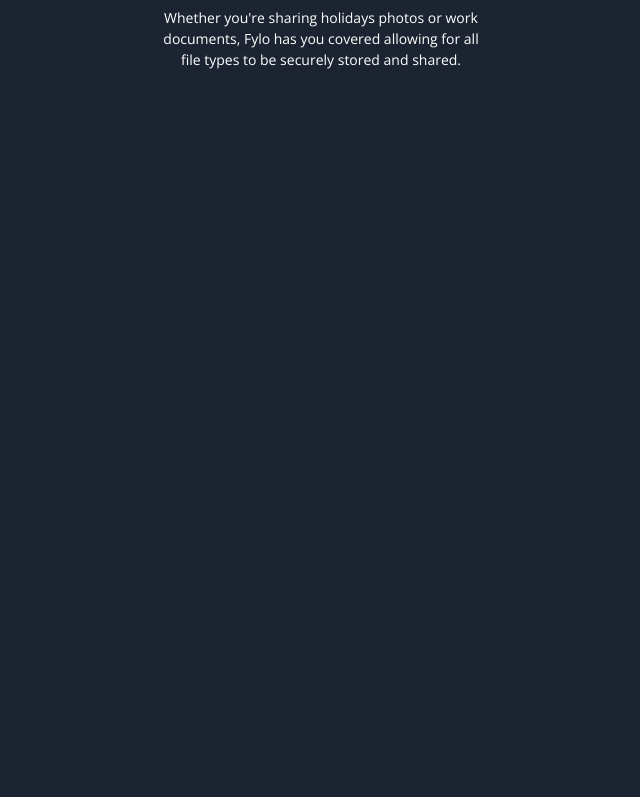
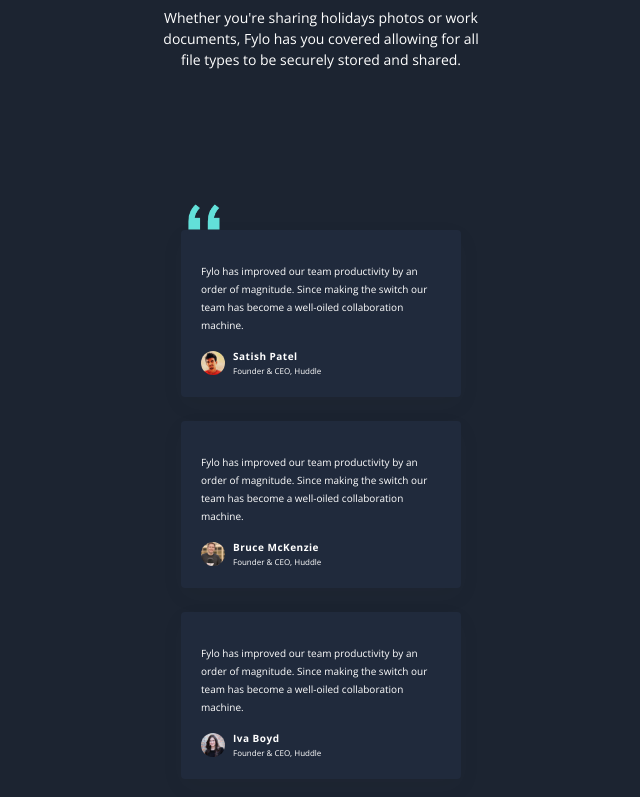
Before and after one commit to Dacardonac/fem-fylo-dark-theme-landing-page, a React (Vite) app: page / in a window 1280 px wide. Shown: the part 1727-2524 px from the top of the page, without its empty margins (319-959 px from the left). Before the commit the page ends 1957 px from the top, so only its background shows below. Built offline with nearby package versions, Linux system fonts and the light colour scheme.

Commit message:
feat: update Main and Cards components with new layout and props

```diff
--- a/src/components/main/Main.tsx
+++ b/src/components/main/Main.tsx
@@ -32,7 +32,10 @@ const Main = () => {
           />
         </div>
       </header>
-      <section aria-label="Features" className={m['main__features']}>
+      <section
+        aria-label="Features"
+        className={m['main__features']}
+      >
         {infoData.map((item, idx) => (
           <Info
             key={idx}
@@ -44,9 +47,23 @@ const Main = () => {
         ))}
       </section>
       <section aria-label="Testimonials">
-        <Cards />
-        <Cards />
-        <Cards />
+        <Cards
+          showQuote={true}
+
+          imgSrc="/images/profile-1.webp"
+          imgAlt="Satish Patel image profile"
+          name="Satish Patel"
+        />
+        <Cards
+          imgSrc="/images/profile-2.webp"
+          imgAlt="Bruce McKenzie image profile"
+          name="Bruce McKenzie"
+        />
+        <Cards
+          imgSrc="/images/profile-3.webp"
+          imgAlt="Iva Boyd image profile"
+          name="Iva Boyd"
+        />
       </section>
     </main>
   );
--- a/src/components/main/cards/Cards.module.scss
+++ b/src/components/main/cards/Cards.module.scss
@@ -1,3 +1,73 @@
 .cards {
+  background: var(--navy-800);
+  border-radius: 0.25rem;
+  box-shadow: 0 8px 24px rgba(56,56,56,0.0459);
+  padding: 1.5rem 1.25rem 1.3125rem 1.25rem;
+  max-width: 17.5rem;
+  margin: 0 auto 1.5rem auto;
+  position: relative;
 
+  &:last-child {
+    margin-bottom: 10rem;
+  }
+
+  &__quote {
+  display: block;
+  width: 2rem;
+  height: 3.125rem;
+  position: absolute;
+  top: -2.375rem;
+  left: 0.45rem;
+  z-index: 2;
+  margin: 0;
+  pointer-events: none;
+  user-select: none;
+
+  &-img {
+    width: 32px;
+    height: 50px;
+    object-fit: contain;
+    display: block;
+  }
 }
+
+  &__text {
+    font-family: "Open Sans", sans-serif;
+    font-size: 0.625rem;
+    line-height: 1.125rem;
+    margin-bottom: 1rem;
+    margin-top: 0.5rem;
+  }
+
+  &__footer {
+    display: flex;
+    align-items: center;
+    gap: 0.5rem;
+  }
+
+  &__avatar {
+    width: 1.5rem;
+    height: 1.5rem;
+    border-radius: 50%;
+    object-fit: cover;
+  }
+
+  &__profile {
+    display: flex;
+    flex-direction: column;
+    justify-content: center;
+  }
+
+  &__name {
+    font-weight: bold;
+    font-size: 0.625rem;
+    line-height: 0.75rem;
+    letter-spacing: 0.031rem;
+  }
+
+  &__role {
+    font-size: 0.5rem;
+    margin-top: 0.25rem;
+    line-height: 0.625rem;
+  }
+}
--- a/src/components/main/cards/Cards.tsx
+++ b/src/components/main/cards/Cards.tsx
@@ -1,11 +1,30 @@
 import c from './Cards.module.scss';
 
-const Cards = () => {
-  return (
-    <article className={c.cards}>
-
-    </article>
-  );
+interface CardsProps {
+  imgSrc?: string;
+  imgAlt?: string;
+  name?: string;
+  showQuote?: boolean;
 }
 
+const Cards = ({ imgSrc, imgAlt, name, showQuote }: CardsProps) => (
+  <article className={c.cards}>
+    {showQuote && (
+      <span className={c['cards__quote']} aria-hidden="true">
+        <img className={c['cards__quote-img']} src="/images/bg-quotes.webp" alt="Quotes icon" />
+      </span>
+    )}
+    <p className={c['cards__text']}>
+      Fylo has improved our team productivity by an order of magnitude. Since making the switch our team has become a well-oiled collaboration machine.
+    </p>
+    <footer className={c['cards__footer']}>
+      <img className={c['cards__avatar']} src={imgSrc} alt={imgAlt} />
+      <div className={c['cards__profile']}>
+        <span className={c['cards__name']}>{name}</span>
+        <span className={c['cards__role']}>Founder &amp; CEO, Huddle</span>
+      </div>
+    </footer>
+  </article>
+);
+
 export default Cards;
--- a/src/components/navbar/Navbar.tsx
+++ b/src/components/navbar/Navbar.tsx
@@ -8,9 +8,9 @@ const Navbar = () => {
           <a href="/index.html" className={h['navbar__logo-link']}><img className={h['navbar__logo-svg']} src="/images/logo.svg" alt="Fylo logo" /></a>
         </div>
         <ul className={h['navbar__links']}>
-          <li className={h['navbar__item']}><a className={h['navbar__link']} href="#">Features</a></li>
-          <li className={h['navbar__item']}><a className={h['navbar__link']} href="#">Team</a></li>
-          <li className={h['navbar__item']}><a className={h['navbar__link']} href="#">Sign In</a></li>
+          <li className={h['navbar__item']}><a className={h['navbar__link']} href="/features">Features</a></li>
+          <li className={h['navbar__item']}><a className={h['navbar__link']} href="/team">Team</a></li>
+          <li className={h['navbar__item']}><a className={h['navbar__link']} href="/signIn">Sign In</a></li>
         </ul>
       </nav>
     </header>
```
